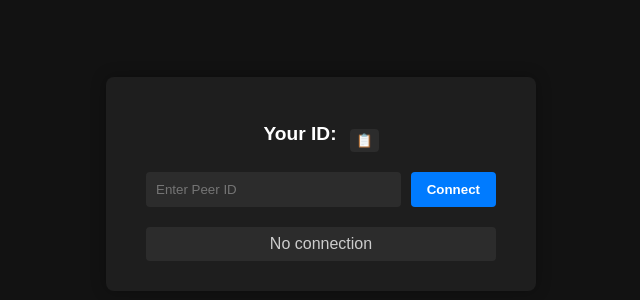
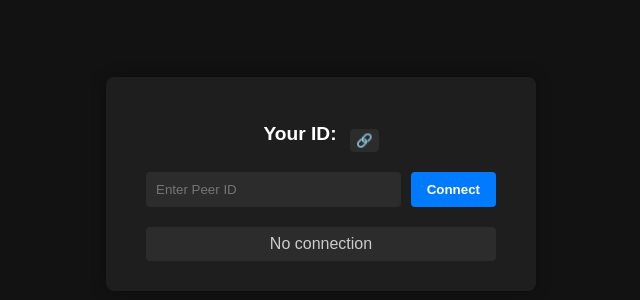
Before and after one commit to Ayush4cosmos/p2p-file-share, a website: page public/index.html in a window 1280 px wide. Shown: the part 216-516 px from the top of the page, 319-959 px from the left. Drawn offline with nearby package versions, Linux system fonts and the light colour scheme; no server answers.

Commit message:
Copy icon

```diff
--- a/public/index.html
+++ b/public/index.html
@@ -98,7 +98,7 @@
       color: white;
       border-radius: 4px;
       cursor: pointer;
-    ">📋</button>
+    ">🔗</button>
     <span id="copy-popup" style="
       display: none;
       position: absolute;
```
